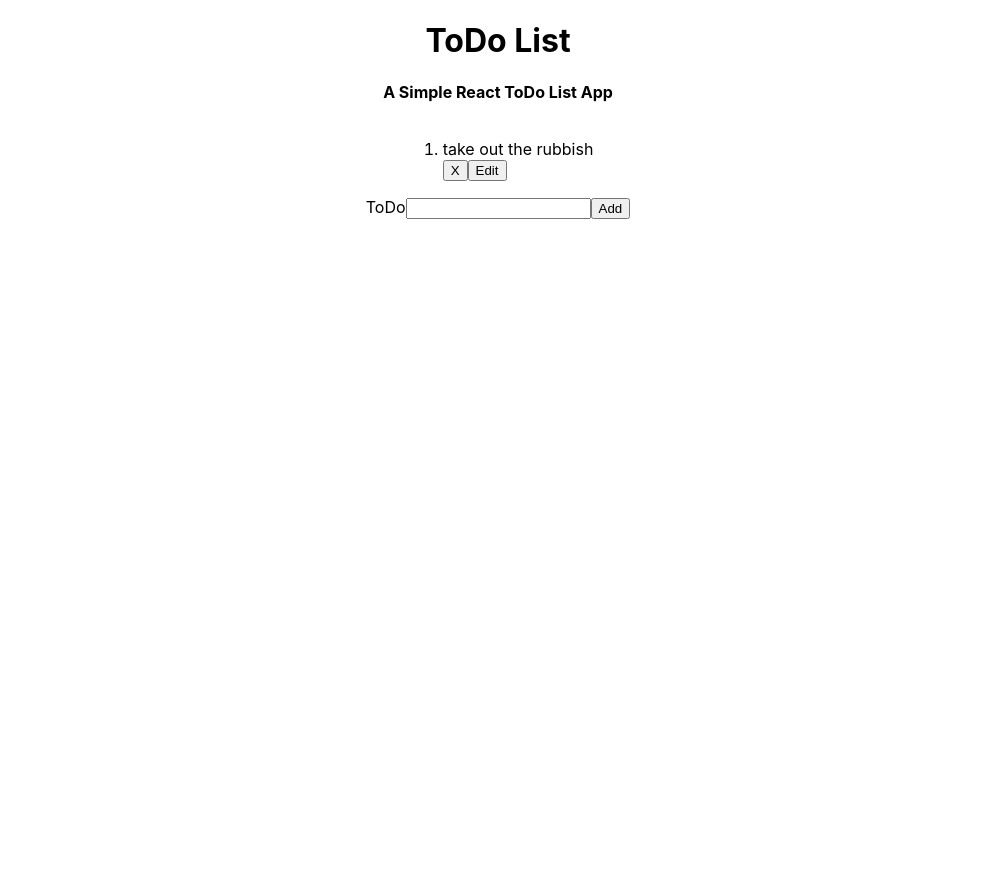
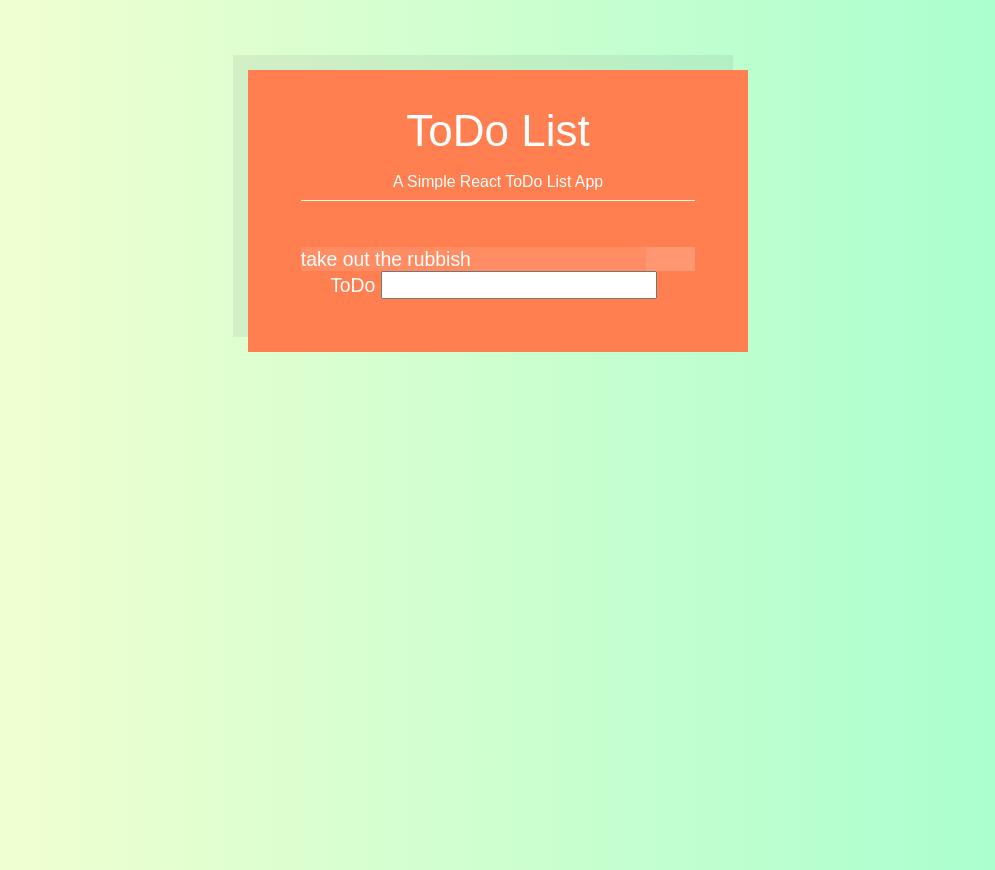
Before and after one commit to RMCollins175/To-Do-List, a React (Create React App) app: page / in a window 1280 px wide. Shown: the whole page, without its empty margins (142-1137 px from the left). Before the commit the page ends 800 px from the top, so only its background shows below. Built offline with nearby package versions, Linux system fonts and the light colour scheme.

Commit message:
add some basic styling and font awesome icons

```diff
--- a/src/ToDo.css
+++ b/src/ToDo.css
@@ -1,4 +1,42 @@
-.ToDo-Completed{
+.ToDo {
+    display: flex;
+    justify-content: space-between;
+    align-items: center;
+    margin: 5p;
+    background: rgba(255, 255, 255, 0.1);
+}
+
+.ToDo.Completed {
     text-decoration: line-through;
     color: lightgray;
+    opacity: 0.6;
 }
+
+
+.ToDo-Incompleted {
+
+}
+
+
+.ToDo .Buttons button {
+    border: none;
+    font-size: 1.3rem;
+    background: none;
+    cursor: pointer;
+    margin: 0.4rem;
+    padding: 0.3rem
+}
+
+.Edit-Form label {
+    font-size: 1.3rem;
+    margin: 0.2rem
+}
+
+
+.Edit-Form input {
+    font-size: 1.3rem;
+    flex-grow: 1;
+    border: none;
+    padding: 0.3rem 0.1rem;
+    font-size: initial;
+}
--- a/src/ToDo.js
+++ b/src/ToDo.js
@@ -7,32 +7,32 @@
   constructor(props) {
     super(props);
     this.state = { isEditingTodo: false, toDoItem: this.props.item };
-    this.toggleToDoEdit = this.toggleToDoEdit.bind(this)
-    this.handleUpdateChange = this.handleUpdateChange.bind(this)
-    this.handleUpdate = this.handleUpdate.bind(this)
+    this.toggleToDoEdit = this.toggleToDoEdit.bind(this);
+    this.handleUpdateChange = this.handleUpdateChange.bind(this);
+    this.handleUpdate = this.handleUpdate.bind(this);
   }
 
   toggleToDoEdit() {
-      this.setState({ isEditingTodo: !this.state.isEditingTodo})
+    this.setState({ isEditingTodo: !this.state.isEditingTodo });
   }
 
   handleUpdateChange(evt) {
-    this.setState({[evt.target.name]: evt.target.value})
+    this.setState({ [evt.target.name]: evt.target.value });
   }
 
-
   handleUpdate(evt) {
-      evt.preventDefault()
-      this.props.updateItem(this.props.id, this.state.toDoItem)
-      this.setState({ isEditingTodo: false})
+    evt.preventDefault();
+    this.props.updateItem(this.props.id, this.state.toDoItem);
+    this.setState({ isEditingTodo: false });
   }
 
   render() {
     let returnResult;
     if (this.state.isEditingTodo) {
       returnResult = (
+        <div className="Edit-Form">
           <form onSubmit={this.handleUpdate}>
-          <label htmlFor="toDoItem">Editing ToDo</label>
+            <label htmlFor="toDoItem">Edit</label>
             <input
               name="toDoItem"
               id="toDoItem"
@@ -41,21 +41,22 @@
               onChange={this.handleUpdateChange}
               value={this.state.toDoItem}
             />
-          <button>Add Edited ToDo</button>
+            <button>Update ToDo</button>
           </form>
+        </div>
       );
     } else {
       returnResult = (
         <div className="ToDo">
-          <div>
           <li
-              className={this.props.isDone ? "ToDo-Completed" : ""}
+            className={this.props.isDone ? "ToDo Completed" : "Todo Incomplete"}
             onMouseDown={this.props.toggleToDo}
           >
             {this.props.item}
           </li>
-            <button onClick={this.props.remove}>X</button>
-            <button onClick={this.toggleToDoEdit}>Edit</button>
+          <div className="ToDo Buttons">
+            <button onClick={this.props.remove} className="fas fa-trash-alt"></button>
+            <button onClick={this.toggleToDoEdit} className="fas fa-pen"></button>
           </div>
         </div>
       );
--- a/src/ToDoList.css
+++ b/src/ToDoList.css
@@ -1,6 +1,28 @@
-.ToDoList-List {
-    display: inline-block;
-    margin-left: auto;
-    margin-right: auto;
-    text-align: left;
+.ToDoList {
+    margin: 4rem auto;
+    padding: 2rem 3rem 3rem;
+    max-width: 500px;
+    background-color: coral;
+    color: white;
+    box-shadow: -15px -15px 0px 0px rgba(100, 100, 100, 0.1);
 }
+
+.ToDoList ol {
+    margin-top: 2.6rem;
+    list-style: none;
+}
+
+.ToDoList h1 {
+    font-weight: normal;
+    font-size: 2.5rem;
+    letter-spacing: 0.1;
+    border-bottom: 1px solid lightyellow;
+}
+
+.ToDoList h1 span {
+    display: block;
+    font-weight: lighter;
+    font-size: 0.9rem;
+    margin-bottom: 0.5rem;
+    margin-top: 1.0rem
+}
--- a/src/ToDoList.js
+++ b/src/ToDoList.js
@@ -1,59 +1,57 @@
 import React from "react";
 import ToDo from "./ToDo";
 import ToDoListForm from "./ToDoListForm";
-import './ToDoList.css'
-import uuid from 'react-uuid'
+import "./ToDoList.css";
+import uuid from "react-uuid";
 
 class ToDoList extends React.Component {
   constructor(props) {
     super(props);
     this.state = {
-      todos: [
-        { toDoItem: "take out the rubbish", id: uuid(), done: false}
-      ]
+      todos: [{ toDoItem: "take out the rubbish", id: uuid(), done: false }]
     };
-    this.addTodo = this.addTodo.bind(this)
-    this.toggleCompletion = this.toggleCompletion.bind(this)
-    this.updateItem = this.updateItem.bind(this)
+    this.addTodo = this.addTodo.bind(this);
+    this.toggleCompletion = this.toggleCompletion.bind(this);
+    this.updateItem = this.updateItem.bind(this);
   }
 
   addTodo(todo) {
-      let newToDo = {...todo}
+    let newToDo = { ...todo };
     this.setState(st => ({
       todos: [...st.todos, newToDo]
-    }))
+    }));
   }
 
   remove(id) {
-    console.log('removing')
+    console.log("removing");
     this.setState(st => ({
       todos: st.todos.filter(todo => todo.id !== id)
-    }))
+    }));
   }
 
   updateItem(id, updatedItem) {
     const updatedTodos = this.state.todos.map(todo => {
       if (todo.id === id) {
-            return {...todo, toDoItem: updatedItem }
+        return { ...todo, toDoItem: updatedItem };
       }
-        return todo
-    })
-    this.setState({ todos: updatedTodos})
+      return todo;
+    });
+    this.setState({ todos: updatedTodos });
   }
 
   toggleCompletion(id) {
     const updatedTodos = this.state.todos.map(todo => {
-        if(todo.id === id) {
-            return {...todo, done: todo.done = !todo.done }
+      if (todo.id === id) {
+        return { ...todo, done: (todo.done = !todo.done) };
       }
-         return todo
+      return todo;
     });
 
-    this.setState({ todos: updatedTodos})
+    this.setState({ todos: updatedTodos });
   }
 
   render() {
-    const todos = this.state.todos.map(todo =>
+    const todos = this.state.todos.map(todo => (
       <ToDo
         item={todo.toDoItem}
         key={todo.id}
@@ -62,17 +60,16 @@
         updateItem={this.updateItem}
         toggleToDo={() => this.toggleCompletion(todo.id)}
         isDone={todo.done}
-
-    />);
+      />
+    ));
 
     return (
       <div className="ToDoList">
-        <h1>ToDo List</h1>
-        <h4>A Simple React ToDo List App</h4>
-        <ol className="ToDoList-List">{todos}</ol>
-        <ToDoListForm
-        addTodo={this.addTodo}
-        />
+        <h1>
+            ToDo List<span>A Simple React ToDo List App</span>
+        </h1>
+        <ol>{todos}</ol>
+        <ToDoListForm addTodo={this.addTodo} />
       </div>
     );
   }
--- /dev/null
+++ b/src/ToDoListForm.css
@@ -0,0 +1,16 @@
+.ToDoListForm label {
+    margin: 0.3rem;
+}
+
+.ToDoListForm input {
+    font-size: 1.2rem;
+}
+
+.ToDoListForm button {
+    font-size: 1.2rem;
+    margin: 0.3rem;
+    border-radius: 5px;
+    padding: 2px;
+    background: none;
+    border: none;
+}
--- a/src/ToDoListForm.js
+++ b/src/ToDoListForm.js
@@ -1,5 +1,6 @@
 import React from "react";
 import uuid from 'react-uuid'
+import './ToDoListForm.css'
 
 class ToDoListForm extends React.Component {
   constructor(props) {
@@ -22,7 +23,7 @@
 
   render() {
     return (
-      <div>
+      <div className="ToDoListForm">
         <form onSubmit={this.handleSubmit}>
           <label htmlFor="toDoItem">ToDo</label>
           <input
@@ -33,7 +34,7 @@
             onChange={this.handleChange}
             value={this.state.toDoItem}
           />
-          <button>Add</button>
+          <button className="fas fa-plus"></button>
         </form>
       </div>
     );
--- a/src/index.css
+++ b/src/index.css
@@ -1,13 +1,13 @@
-body {
+* {
   margin: 0;
-  font-family: -apple-system, BlinkMacSystemFont, 'Segoe UI', 'Roboto', 'Oxygen',
-    'Ubuntu', 'Cantarell', 'Fira Sans', 'Droid Sans', 'Helvetica Neue',
-    sans-serif;
-  -webkit-font-smoothing: antialiased;
-  -moz-osx-font-smoothing: grayscale;
+  padding: 0;
+  box-sizing: border-box;
 }
 
-code {
-  font-family: source-code-pro, Menlo, Monaco, Consolas, 'Courier New',
-    monospace;
+html,
+body {
+  background: linear-gradient(to right, #FAFFD1, #A1FFCE);
+  font-size: 1.1rem;
+  font-family: "Quicksand", sans-serif;
+  height: 100%;
 }
```
Lines whose indentation alone changed are shown as unchanged.
